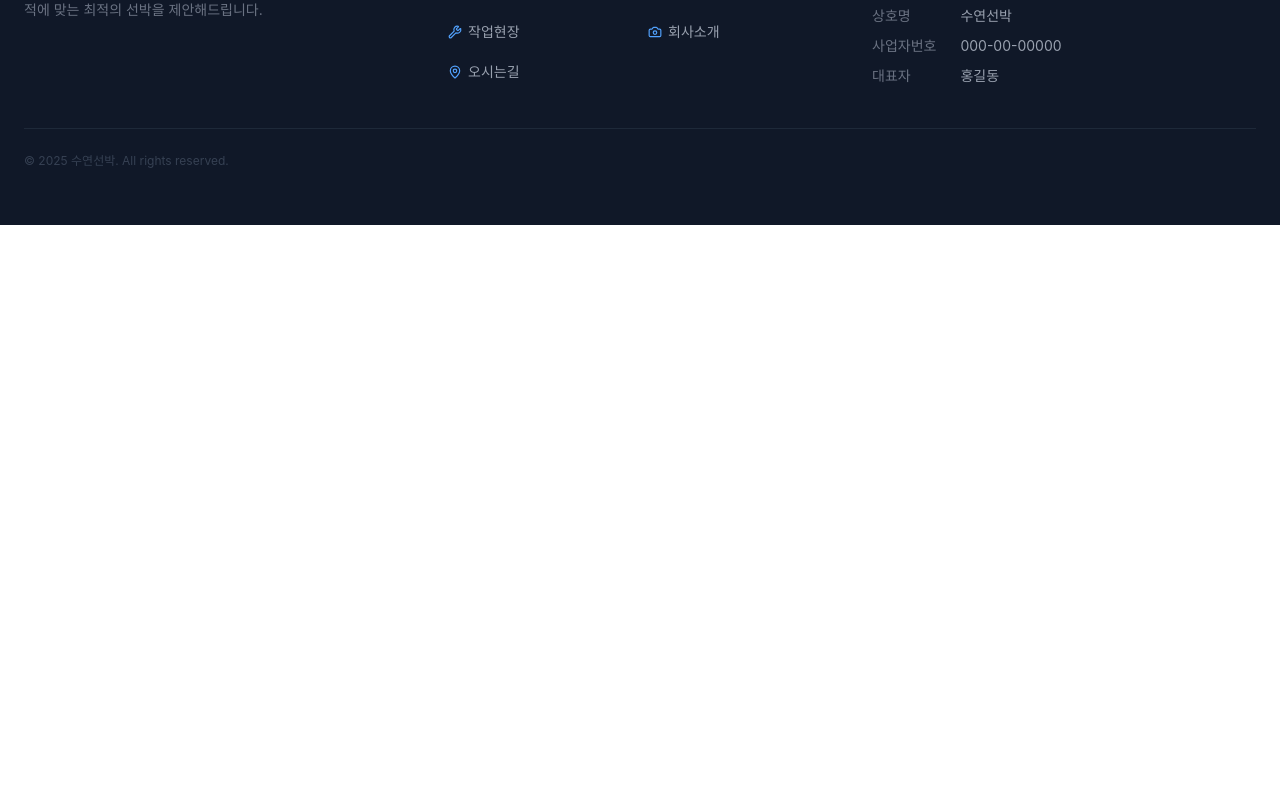
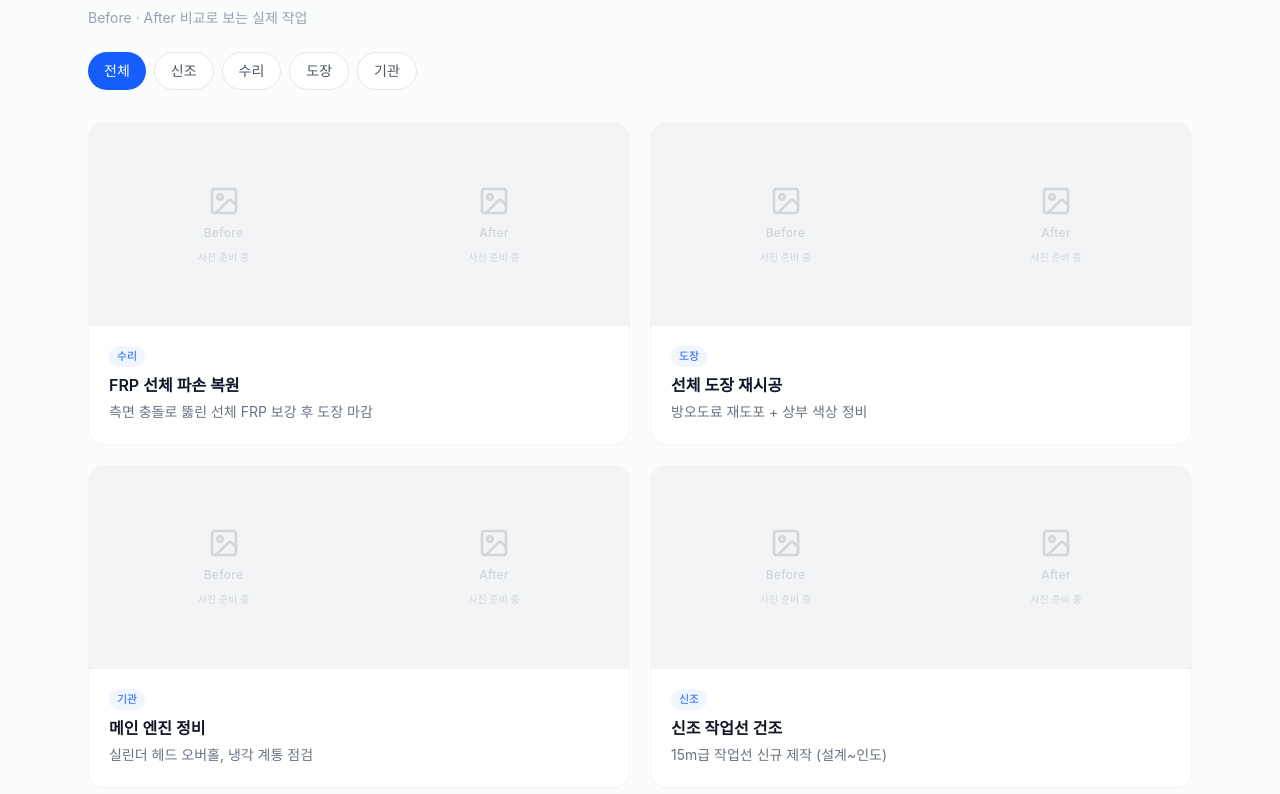
Before and after one commit to b-hyoung/sunbk, a Next.js app: page /shipyard in a window 1280 px wide. Shown: the part 1046-1840 px from the top of the page. Before the commit the page ends 1271 px from the top, so only its background shows below. Built offline with nearby package versions, Linux system fonts and the light colour scheme.

Commit message:
feat(shipyard): Before/After 갤러리 + 카테고리 필터 (플레이스홀더)
Co-Authored-By: Claude Sonnet 4.6 <noreply@anthropic.com>

```diff
--- /dev/null
+++ b/app/shipyard/_components/RepairGallery.tsx
@@ -0,0 +1,106 @@
+"use client";
+
+import { useState, useMemo } from "react";
+import { Image as ImageIcon } from "lucide-react";
+
+type Category = "all" | "build" | "hull" | "paint" | "engine";
+
+const categoryLabel: Record<Category, string> = {
+  all: "전체",
+  build: "신조",
+  hull: "수리",
+  paint: "도장",
+  engine: "기관",
+};
+
+interface RepairCase {
+  id: string;
+  category: Exclude<Category, "all">;
+  title: string;
+  desc: string;
+}
+
+const cases: RepairCase[] = [
+  { id: "case-1", category: "hull", title: "FRP 선체 파손 복원", desc: "측면 충돌로 뚫린 선체 FRP 보강 후 도장 마감" },
+  { id: "case-2", category: "paint", title: "선체 도장 재시공", desc: "방오도료 재도포 + 상부 색상 정비" },
+  { id: "case-3", category: "engine", title: "메인 엔진 정비", desc: "실린더 헤드 오버홀, 냉각 계통 점검" },
+  { id: "case-4", category: "build", title: "신조 작업선 건조", desc: "15m급 작업선 신규 제작 (설계~인도)" },
+  { id: "case-5", category: "hull", title: "강판 용접 보수", desc: "선저 강판 부식부 절삭 후 신강판 용접" },
+  { id: "case-6", category: "paint", title: "데크 논슬립 코팅", desc: "갑판 미끄럼 방지 에폭시 코팅 시공" },
+];
+
+const categories: Category[] = ["all", "build", "hull", "paint", "engine"];
+
+export default function RepairGallery() {
+  const [active, setActive] = useState<Category>("all");
+
+  const filtered = useMemo(
+    () => (active === "all" ? cases : cases.filter((c) => c.category === active)),
+    [active]
+  );
+
+  return (
+    <section className="bg-gray-50/60 border-y border-gray-100">
+      <div className="max-w-6xl mx-auto px-4 sm:px-6 py-16 sm:py-20">
+        <h2 className="text-gray-900 mb-2">작업 사례</h2>
+        <p className="text-sm text-gray-400 mb-6">Before · After 비교로 보는 실제 작업</p>
+
+        {/* 카테고리 필터 */}
+        <div className="flex gap-2 flex-wrap mb-8">
+          {categories.map((c) => (
+            <button
+              key={c}
+              onClick={() => setActive(c)}
+              aria-pressed={active === c}
+              className={`px-4 py-2 rounded-full text-sm transition-colors ${
+                active === c
+                  ? "bg-blue-600 text-white font-medium"
+                  : "bg-white border border-gray-200 text-gray-600 hover:bg-gray-50"
+              }`}
+            >
+              {categoryLabel[c]}
+            </button>
+          ))}
+        </div>
+
+        {/* 페어 그리드 */}
+        <div className="grid grid-cols-1 lg:grid-cols-2 gap-5">
+          {filtered.map((c) => (
+            <article
+              key={c.id}
+              className="bg-white border border-gray-100 rounded-2xl overflow-hidden"
+            >
+              <div className="grid grid-cols-2 divide-x divide-gray-100">
+                <Placeholder label="Before" />
+                <Placeholder label="After" />
+              </div>
+              <div className="p-5">
+                <div className="flex items-center gap-2 mb-1.5">
+                  <span className="text-[11px] font-medium text-blue-600 bg-blue-50 px-2 py-0.5 rounded-full">
+                    {categoryLabel[c.category]}
+                  </span>
+                </div>
+                <h3 className="text-base font-semibold text-gray-900 mb-1">{c.title}</h3>
+                <p className="text-sm text-gray-500 leading-relaxed">{c.desc}</p>
+              </div>
+            </article>
+          ))}
+        </div>
+
+        {filtered.length === 0 && (
+          <p className="text-center text-gray-400 text-sm py-12">해당 카테고리 작업 사례가 없습니다.</p>
+        )}
+      </div>
+    </section>
+  );
+}
+
+function Placeholder({ label }: { label: string }) {
+  return (
+    <div className="aspect-[4/3] bg-gray-100 flex flex-col items-center justify-center gap-2 text-gray-300">
+      <ImageIcon className="w-8 h-8" />
+      <span className="text-xs font-medium tracking-wide">{label}</span>
+      <span className="text-[10px] text-gray-300">사진 준비 중</span>
+    </div>
+  );
+}
--- a/app/shipyard/page.tsx
+++ b/app/shipyard/page.tsx
@@ -3,6 +3,7 @@ import Link from "next/link";
 import { Phone, Anchor } from "lucide-react";
 import { COMPANY } from "@/constants/company";
 import ServiceCards from "./_components/ServiceCards";
+import RepairGallery from "./_components/RepairGallery";
 
 export const metadata: Metadata = {
   title: "선박 건조·수리",
@@ -42,6 +43,7 @@ export default function ShipyardPage() {
         </div>
       </section>
       <ServiceCards />
+      <RepairGallery />
     </div>
   );
 }
```
